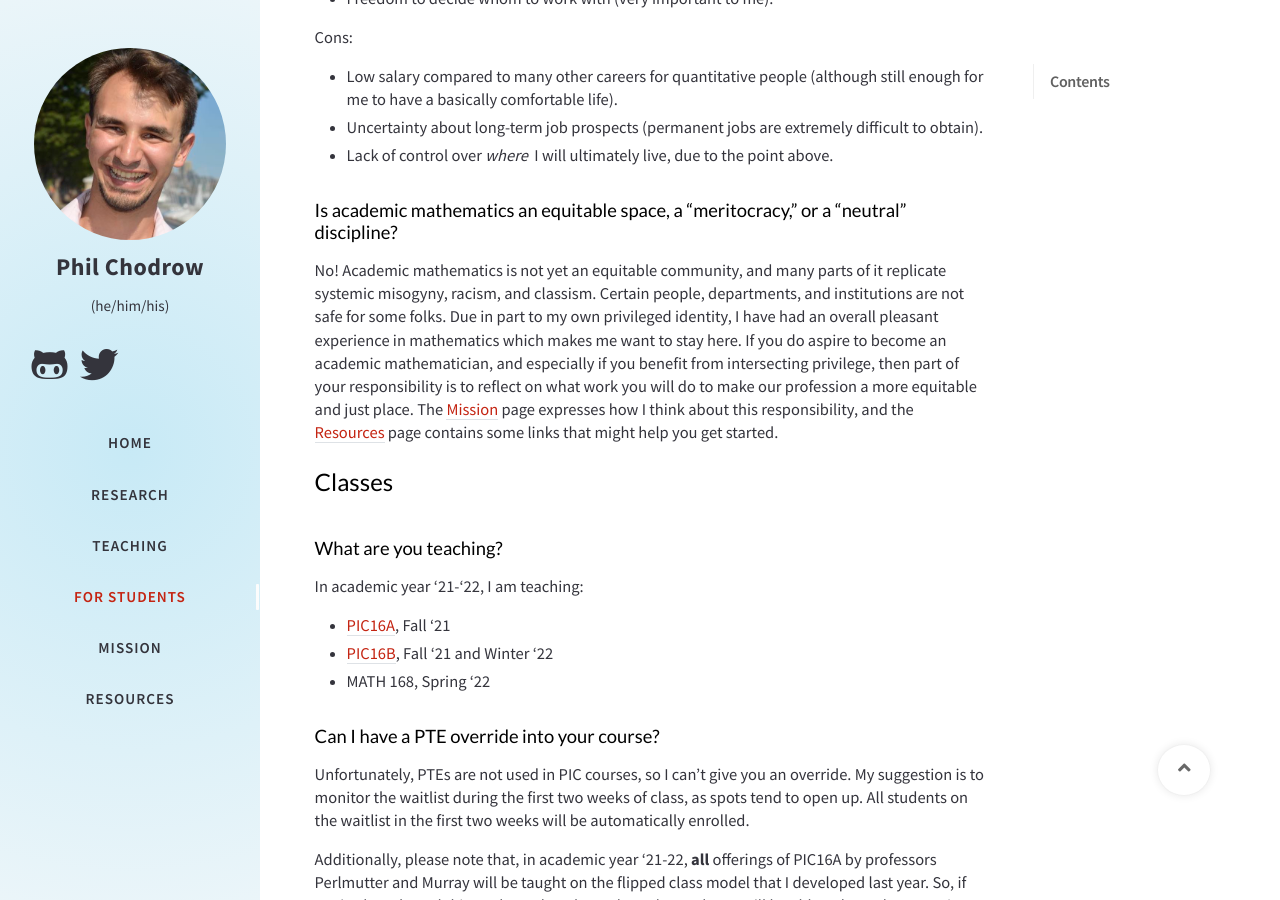
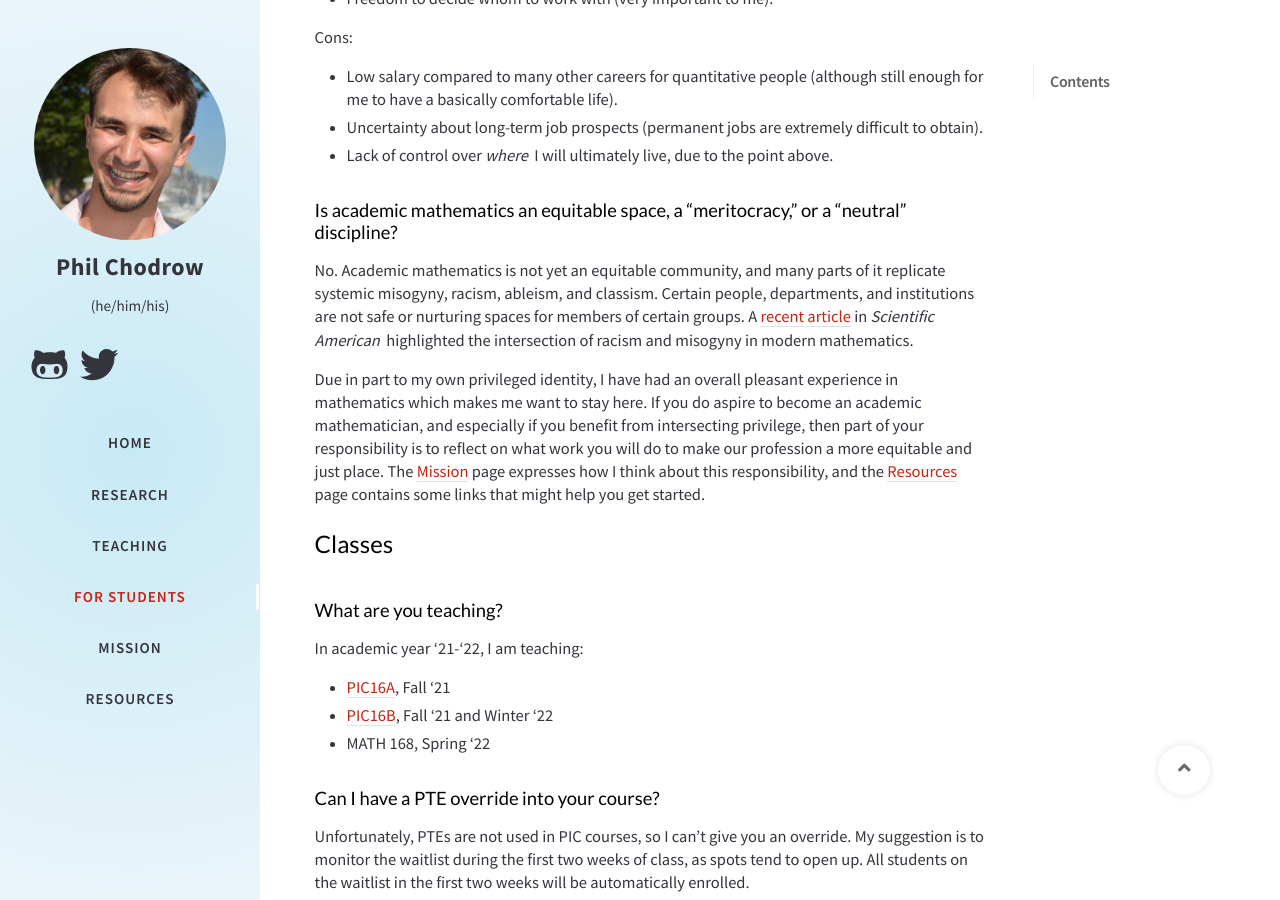
Before and after one commit to PhilChodrow/UCLA-website, a Jekyll site: the page built from _tabs/for-students.md, in a window 1280 px wide and 900 px high, scrolled down 1625 px. Built offline with Jekyll 4.4.1, drawn with Linux system fonts in a browser that asks for light colours; nearby versions of some CDN libraries; comment, search, counter and statistics services are not loaded; a style sheet for code colours, icons or effects is not loaded.

```diff
--- a/_tabs/for-students.md
+++ b/_tabs/for-students.md
@@ -52,7 +52,11 @@
 
 #### Is academic mathematics an equitable space, a "meritocracy," or a "neutral" discipline?
 
-No! Academic mathematics is not yet an equitable community, and many parts of it replicate systemic misogyny, racism, and classism. Certain people, departments, and institutions are not safe for some folks. Due in part to my own privileged identity, I have had an overall pleasant experience in mathematics which makes me want to stay here. If you do aspire to become an academic mathematician, and especially if you benefit from intersecting privilege, then part of your responsibility is to reflect on what work you will do to make our profession a more equitable and just place. The [Mission](/mission) page expresses how I think about this responsibility, and the [Resources](/resources) page contains some links that might help you get started.
+No. Academic mathematics is not yet an equitable community, and many parts of it replicate systemic misogyny, racism, ableism, and classism. Certain people, departments, and institutions are not safe or nurturing spaces for members of certain groups. A [recent article](https://www.scientificamerican.com/article/modern-mathematics-confronts-its-white-patriarchal-past/) in *Scientific American* highlighted the intersection of racism and misogyny in modern mathematics.
+
+Due in part to my own privileged identity, I have had an overall pleasant experience in mathematics which makes me want to stay here. If you do aspire to become an academic mathematician, and especially if you benefit from intersecting privilege, then part of your responsibility is to reflect on what work you will do to make our profession a more equitable and just place. The [Mission](/mission) page expresses how I think about this responsibility, and the [Resources](/resources) page contains some links that might help you get started.
+
+
 
 ## Classes
 
```
